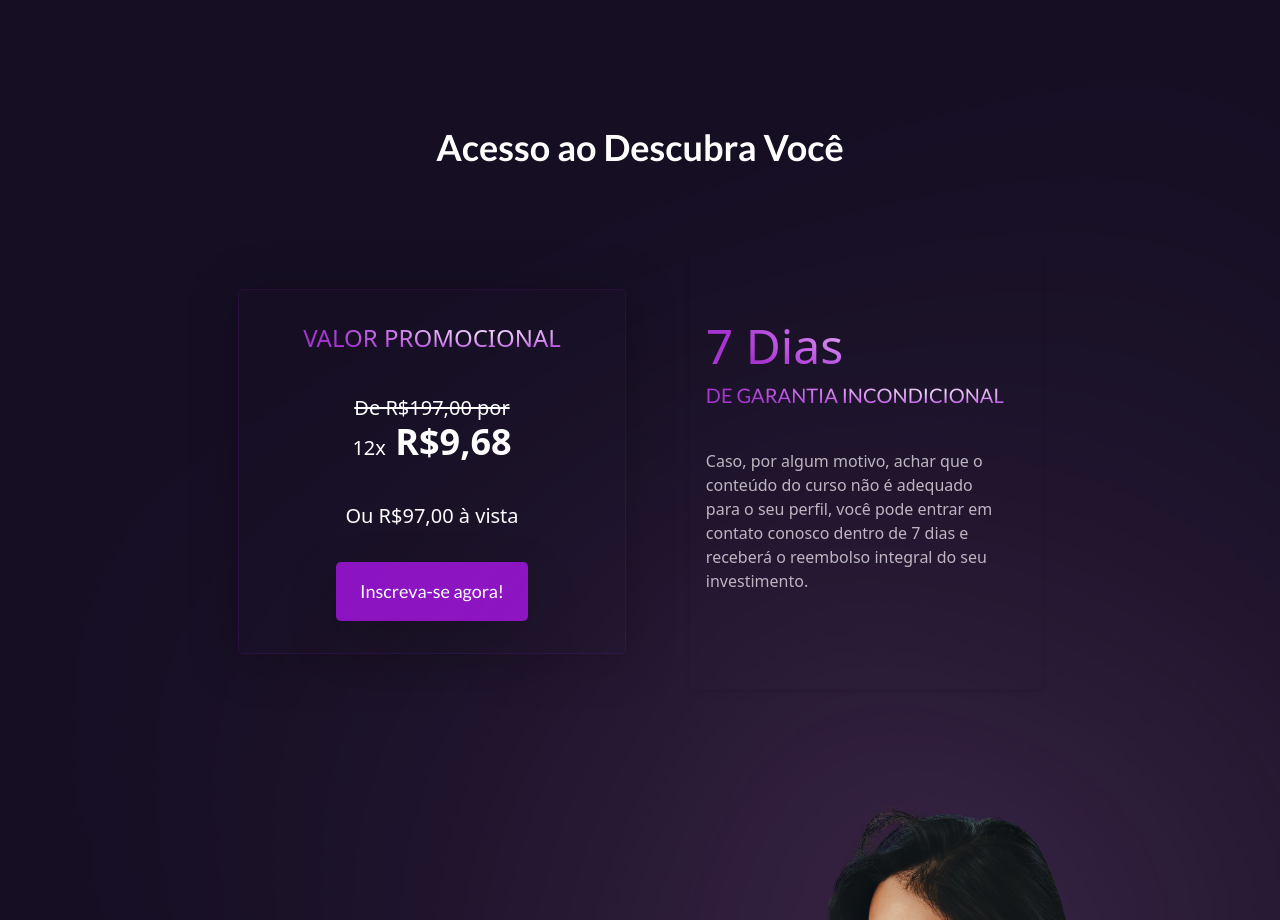
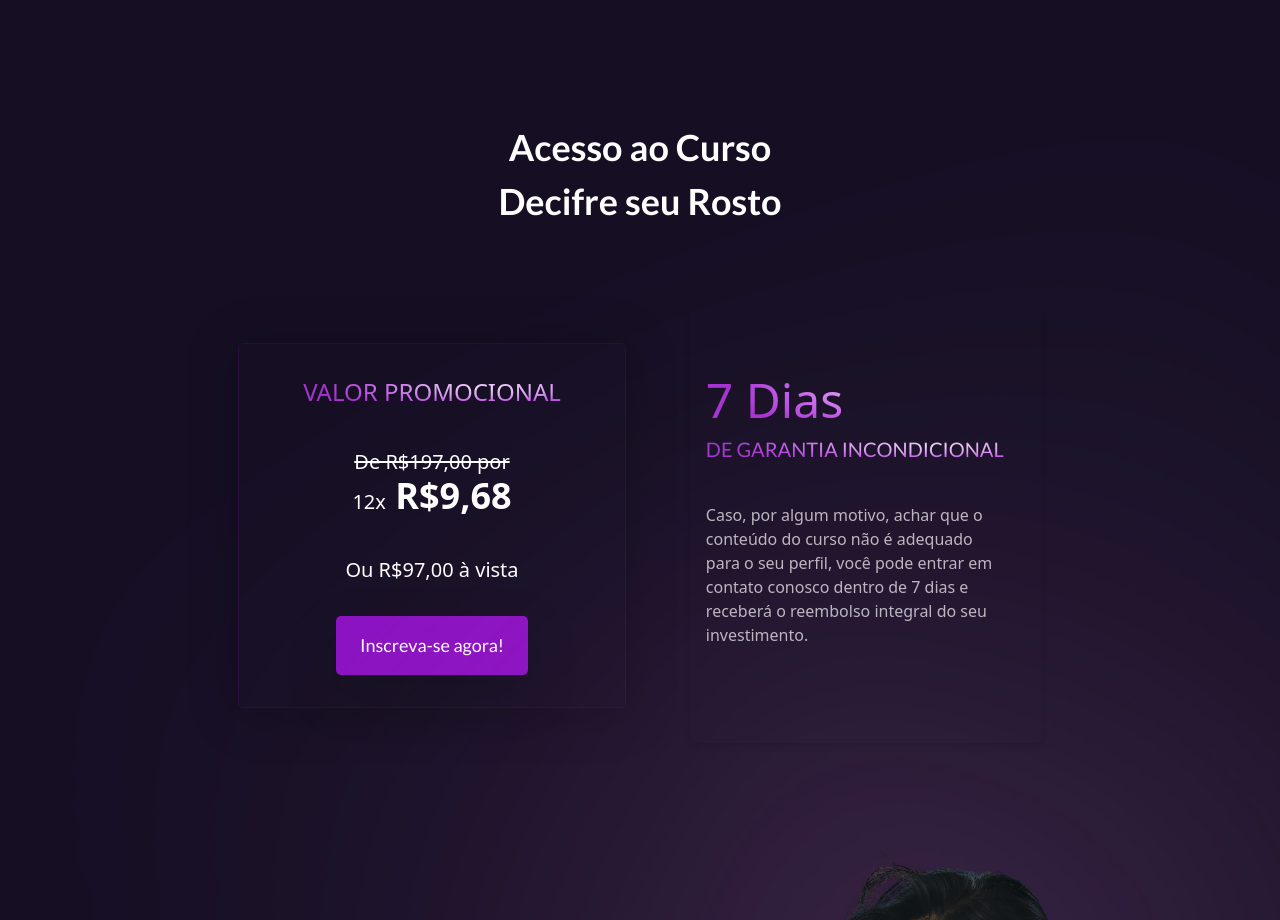
Before and after one commit to RaisaBernardes/chrisarrudadescubravoce, a React (Vite) app in the folder descubra-voce-chris/: page / in a window 1280 px wide. Shown: the part 3460-4380 px from the top of the page. Built offline with nearby package versions, Linux system fonts and the light colour scheme.

Commit message:
word correction

```diff
--- a/descubra-voce-chris/src/components/Investment.jsx
+++ b/descubra-voce-chris/src/components/Investment.jsx
@@ -9,7 +9,7 @@ const Investment = () => {
     <section id="investment" className={`flex flex-col mt-20 mb-20`}>
       <div className={`flex justify-center items-center `}>
         <h1 className={`${styles.heading2} text-center w-[300px] sm:w-full`}>
-          Acesso ao Descubra Você
+          Acesso ao Curso <br/>Decifre seu Rosto
         </h1>
       </div>
 
```
